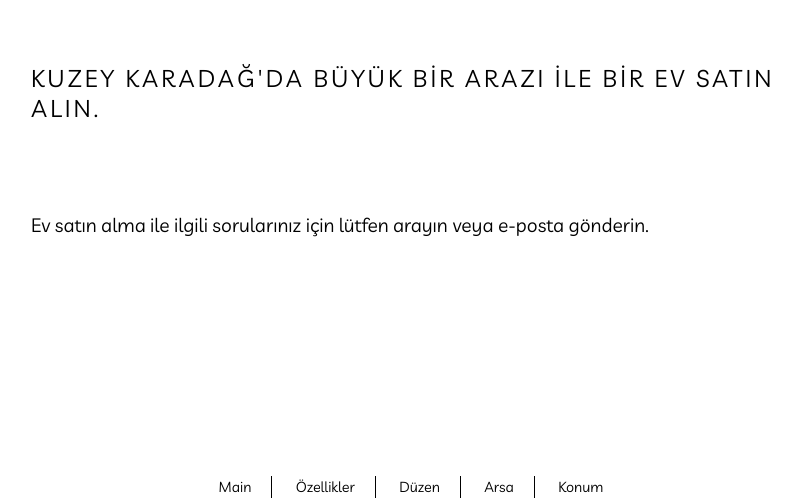
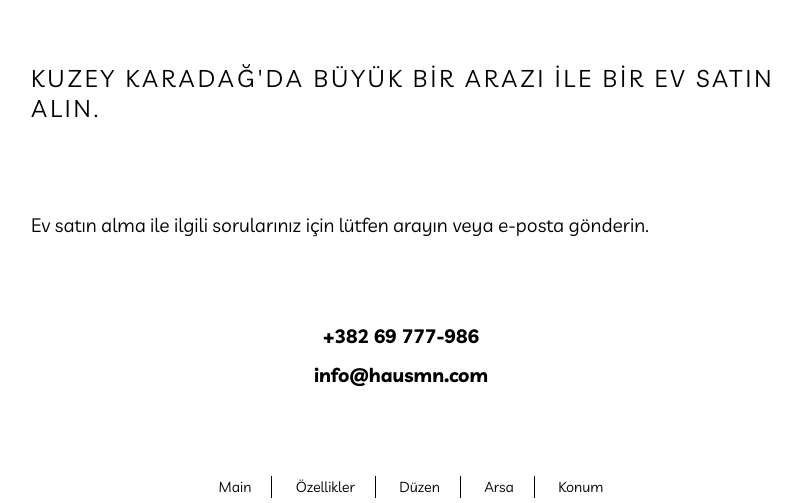
Before and after one commit to montehaus/github.io, a plain HTML site: page index.html in a window 1280 px wide. Shown: the part 5131-5634 px from the top of the page, without its empty margins (229-1030 px from the left). Drawn offline with Linux system fonts and the light colour scheme.

Commit message:
Update style.css

```diff
--- a/styles/style.css
+++ b/styles/style.css
@@ -326,6 +326,9 @@ p {
 .cont {
 	margin: 0px 20px 20px 0px;
 }
+.contactsfoot>div>div>a {
+	color: #000;
+}
 .footermenu {
 	position: absolute;
     vertical-align: bottom;
```
